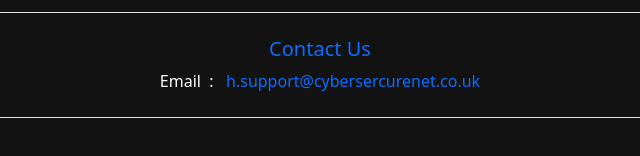
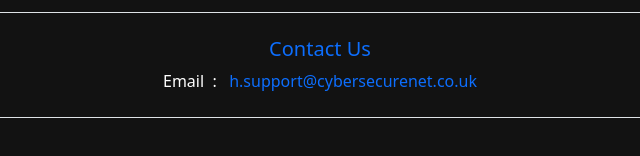
Before and after one commit to HussainNetwork/HussainNetwork, a plain HTML site: page index.html in a window 1280 px wide. Shown: the part 396-552 px from the top of the page, 320-960 px from the left. Drawn offline with nearby package versions, Linux system fonts and the light colour scheme.

Commit message:
Update index.html

```diff
--- a/index.html
+++ b/index.html
@@ -35,7 +35,7 @@
       <h5 class="text-primary mb-2">Contact Us</h5>
       <p class="mb-0">Email&nbsp;&nbsp;:&nbsp;&nbsp;
         <a class="text-decoration-none text-primary">
-          h.support@cybersercurenet.co.uk
+          h.support@cybersecurenet.co.uk
         </a>
       </p>
     </div>
```
